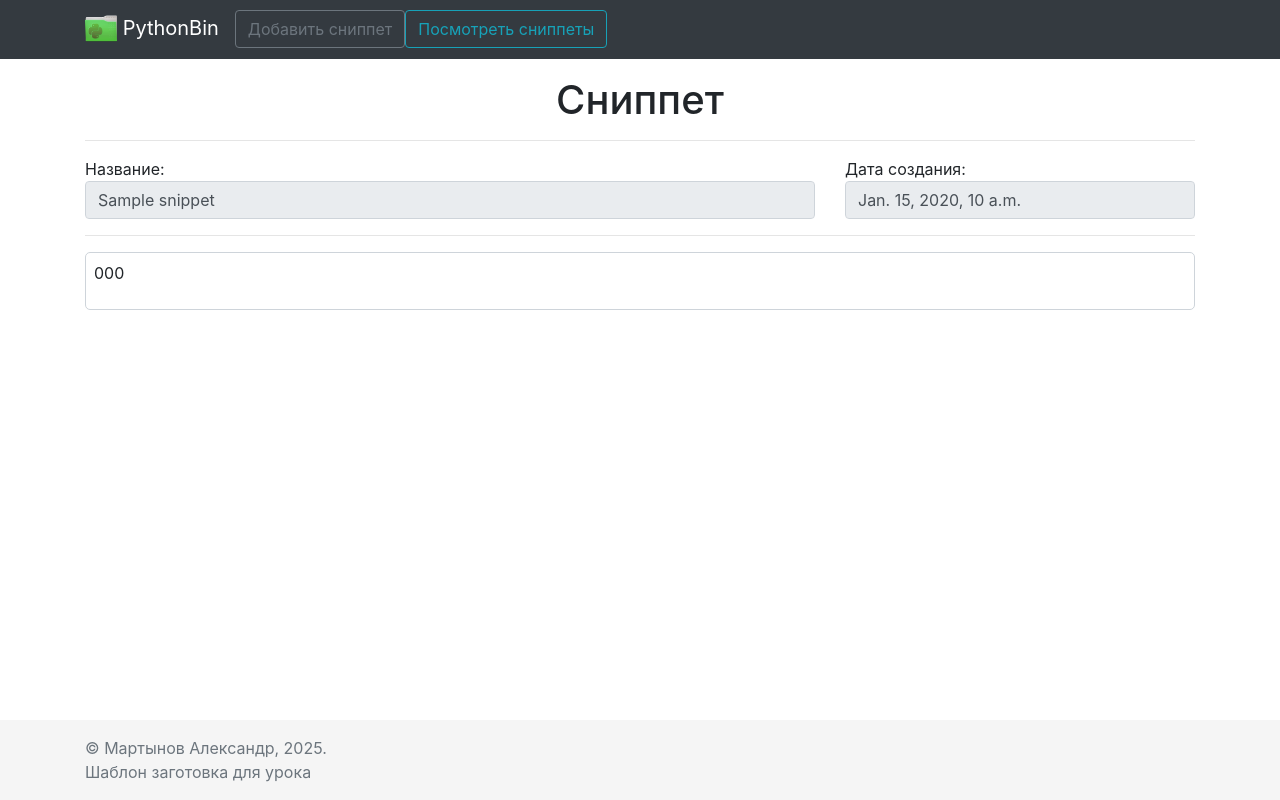
After one commit to Sk8alex/DjangoSnippets, a Django app: page /snippets/1 in a window 1280 px wide. The commit adds this page. Run offline with Django 3.2, Linux system fonts and the light colour scheme; tables that the repository leaves empty hold one stand-in row (values such as "Sample post"); some libraries are stand-ins or nearby versions.

Commit message:
Snippet's practice task 1-13

```diff
--- a/MainApp/views.py
+++ b/MainApp/views.py
@@ -1,5 +1,6 @@
 from django.http import Http404
 from django.shortcuts import render, redirect
+from MainApp.models import Snippet
 
 
 def index_page(request):
@@ -13,5 +14,21 @@ def add_snippet_page(request):
 
 
 def snippets_page(request):
-    context = {'pagename': 'Просмотр сниппетов'}
+    context = {
+        'snippets': Snippet.objects.all(),
+        'snippets_count': Snippet.objects.count()
+        }
     return render(request, 'pages/view_snippets.html', context)
+
+
+def snippet_info(request, snippet_id: int):
+    try:
+        snippet = Snippet.objects.get(id=snippet_id)
+    except Snippet.DoesNotExist:
+        raise Http404(f"Сниппет с id={snippet_id} не найден")
+    else:
+        context = {
+            'pagename': 'Сниппет',
+            'snippet': snippet,
+        }
+        return render(request, 'pages/snippet_info.html', context)
--- a/Snippets/urls.py
+++ b/Snippets/urls.py
@@ -7,4 +7,5 @@ urlpatterns = [
     path('', views.index_page),
     path('snippets/add', views.add_snippet_page, name ="add-snippet"),
     path('snippets/list', views.snippets_page, name ="view-snippets"),
+    path('snippets/<int:snippet_id>', views.snippet_info, name='snippet-detail'),
 ] + static(settings.STATIC_URL, document_root=settings.STATIC_ROOT)
--- /dev/null
+++ b/templates/pages/snippet_info.html
@@ -0,0 +1,40 @@
+{% extends 'base.html' %}
+
+{% block content %}
+
+    <div class="container">
+        <div class="row">
+            <div class="col text-center">
+                <h1>{{ pagename }}</h1>
+                <hr>
+            </div>
+        </div>
+
+        <div class="row">
+            <div class="col">
+
+                <fieldset disabled>
+                    <div class="row disabled">
+                        <div class="col col-8">
+                            Название: <input type="text" value="{{ snippet.name }}" class="form-control">
+                        </div>
+                        <div class="col col-4">
+                            Дата создания:<input type="text" value="{{ snippet.creation_date}}" class="form-control">
+                        </div>
+                    </div>
+                    <hr>
+                    <div class="row">
+                        <div class="col">
+                            <div class="p-2 h-100" style="border:1px solid #ced4da; border-radius:5px;">
+                                <p>
+                                    {{ snippet.code }}
+                                </p>
+                            </div>
+                        </div>
+                    </div>
+                </fieldset>
+
+            </div>
+        </div>
+    </div>
+{% endblock %}
```
Also changed, not shown: templates/pages/view_snippets.html (+13 -13 lines).
